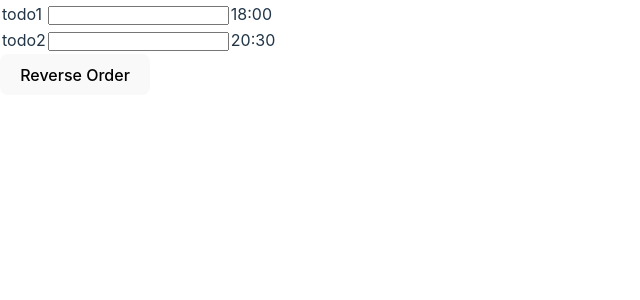
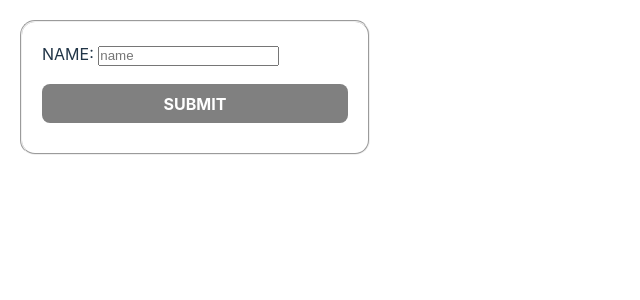
Before and after one commit to kingdavidHub/reactjs-advanced-2024, a React (Vite) app: page / in a window 1280 px wide. Shown: the top 300 px of the page, without its empty margins (0-640 px from the left). Built offline with nearby package versions, Linux system fonts and the light colour scheme.

Commit message:
Controlled Forms

```diff
--- a/src/App.jsx
+++ b/src/App.jsx
@@ -16,6 +16,7 @@ import DateToday from "./components/DateToday";
 import LocalVideo from "./components/LocalVideo";
 import CalculatorApp from "./components/CalculatorApp";
 import TodoApp from "./components/Todo/TodoApp";
+import FormComponent from "./components/FormComponent";
 
 // router an array of links
 const router = createBrowserRouter([
@@ -78,7 +79,9 @@ const App = () => {
        {/* <CalculatorApp /> */}
 
        {/* Todo App Managing keys in react */}
-       <TodoApp />
+       {/* <TodoApp /> */}
+
+       <FormComponent />
     </>
   );
 };
--- /dev/null
+++ b/src/components/FormComponent.jsx
@@ -0,0 +1,70 @@
+import React, { useState } from "react";
+
+const FormComponent = () => {
+  // A controlled component has a local state and value prop to turn the input into a controlled one
+
+  const [name, setName] = useState("");
+
+  const handleForm = (e) => {
+    setName(e.target.value);
+  };
+
+  const handleSubmit = (e) => {
+    e.preventDefault();
+    console.log(name);
+    console.log("Form is submited");
+    setName("");
+  };
+
+  return (
+    <>
+      {/* Example of an uncontrolled form having all the state leaving ing the form */}
+      {/* <form>
+        <fieldset>
+          <div className="field">
+            <label>NAME: </label>
+            <input type="text"  placeholder='name' name='name'  />
+          </div>
+          <button type='submit'>submit</button>
+        </fieldset>
+      </form> */}
+
+      {/* Controlled Form data */}
+      <form onSubmit={handleSubmit}>
+        <fieldset>
+          <div className="field">
+            <label htmlFor="name">NAME: </label>
+            <input
+              id="name"
+              type="text"
+              placeholder="name"
+              name="name"
+              value={name}
+              onChange={handleForm}
+            />
+          </div>
+
+          {/* empty string in boolean is false and non empty string is true. (so our empty string must be true to disable the button) */}
+          <button
+            style={
+              // if name is empty disable the button
+              !name
+                ? {
+                    backgroundColor: "grey",
+                    color: "white",
+                    cursor: "not-allowed",
+                  }
+                : { backgroundColor: "black", color: "white" }
+            }
+            type="submit"
+            disabled={!name}
+          >
+            submit
+          </button>
+        </fieldset>
+      </form>
+    </>
+  );
+};
+
+export default FormComponent;
--- a/src/index.css
+++ b/src/index.css
@@ -75,7 +75,6 @@ button:focus-visible {
   }
 }
 
-
 /* Navbar */
 
 .navbar {
@@ -103,7 +102,6 @@ button:focus-visible {
   gap: 30px;
 }
 
-
 .video-container {
   /* height: 100vh; */
   display: flex;
@@ -116,14 +114,42 @@ button:focus-visible {
 }
 
 .video-container video,
-.video-container .react-player{
+.video-container .react-player {
   max-width: 550px;
   /* width: 400px; */
   border-radius: 15px;
 }
 
-@media (min-width: 780px){
+@media (min-width: 780px) {
   .video-container {
     height: 100vh;
   }
 }
+
+form {
+  max-width: 350px;
+  margin: 20px;
+}
+
+form fieldset {
+  padding: 20px;
+  border-radius: 15px;
+}
+
+form .field {
+  margin-bottom: 0.5rem;
+}
+
+form .field input {
+  height: 20px;
+  max-width: 75%;
+}
+
+form button[type="submit"] {
+  width: 100%;
+  margin: 10px 0;
+  text-transform: uppercase;
+  font-weight: bold;
+  outline: none;
+  border: none;
+}
```
